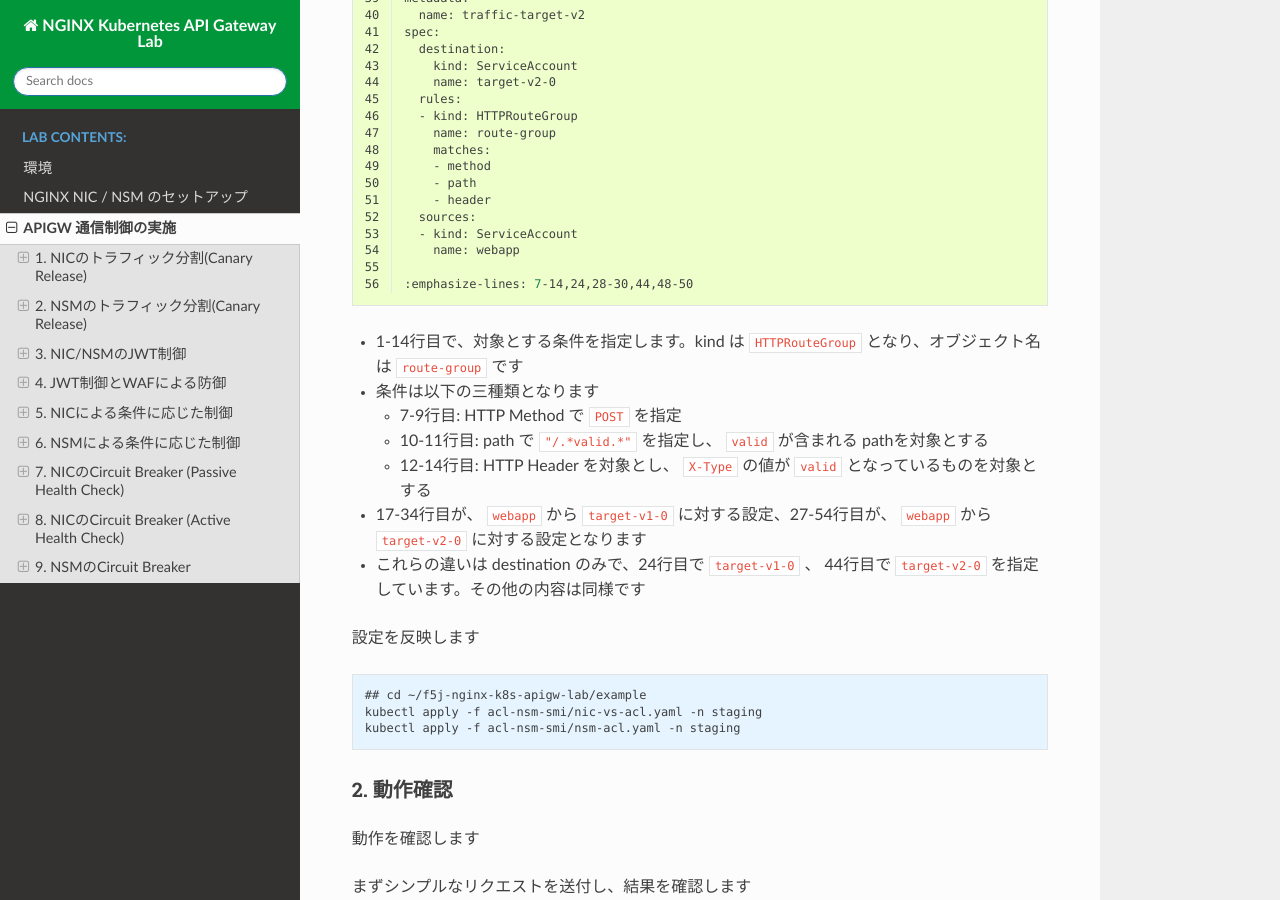
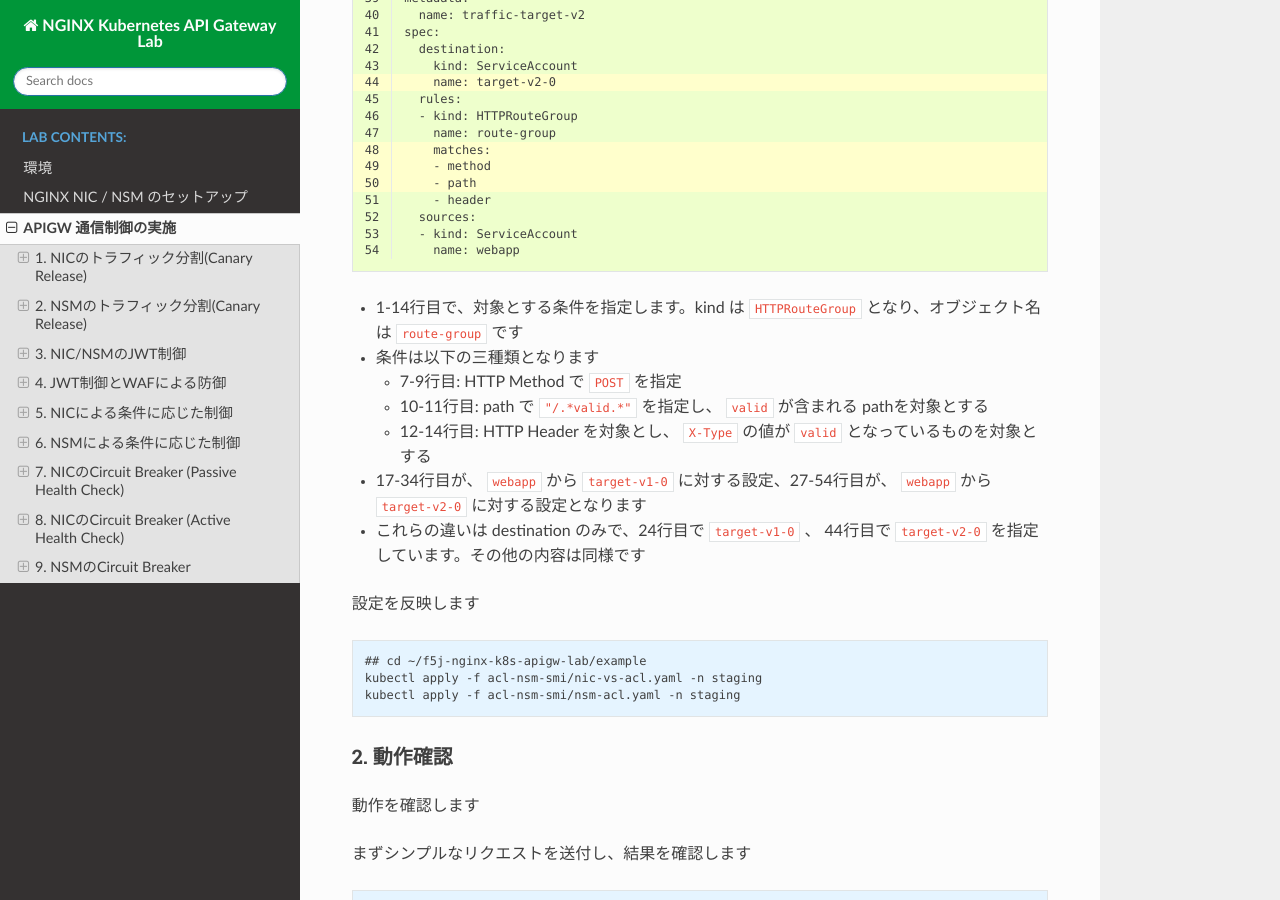
Before and after one commit to BeF5/f5j-nginx-k8s-apigw, a Sphinx documentation site: the page built from docs/class1/module03/module03.rst, in a window 1280 px wide and 900 px high, scrolled down 22802 px. Built offline with Sphinx 7.4.7 and the Read the Docs theme 3.1.0, drawn with Linux system fonts in a browser that asks for light colours.

Commit message:
Update module03.rst

```diff
--- a/docs/class1/module03/module03.rst
+++ b/docs/class1/module03/module03.rst
@@ -1177,8 +1178,6 @@ NSMに指定するポリシーの内容を確認します。
     sources:
     - kind: ServiceAccount
       name: webapp
-
-  :emphasize-lines: 7-14,24,28-30,44,48-50
 
 - 1-14行目で、対象とする条件を指定します。kind は ``HTTPRouteGroup`` となり、オブジェクト名は ``route-group`` です
 - 条件は以下の三種類となります
```
Also changed, not shown: other parts of docs/class1/module03/module03.rst (+1 -0 lines).
